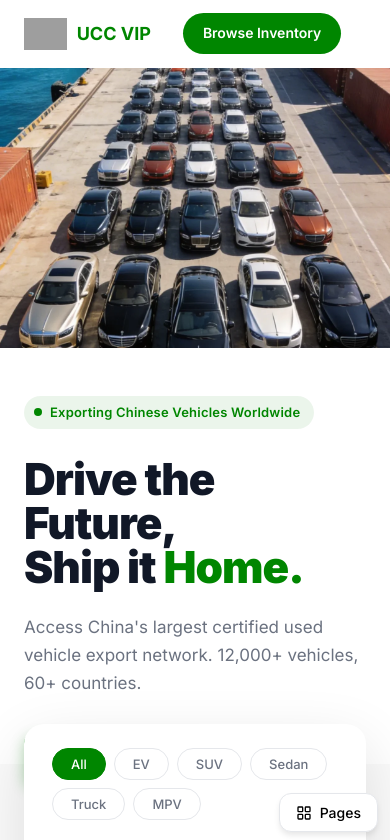
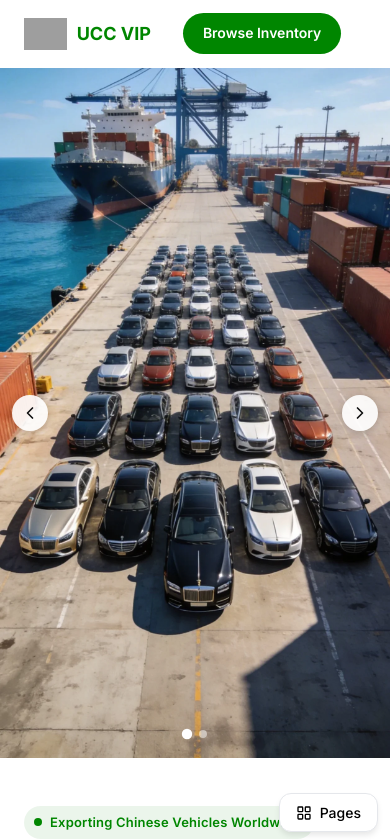
Before and after one commit to therealechan/ucc-redesign, a Vue app: page /v7 in a window 390 px wide. Shown: the top 840 px of the page. Built offline with nearby package versions, Linux system fonts and the light colour scheme; grey boxes are pictures that could not be loaded.

Commit message:
feat: V7+V8 hero image switcher with dots + arrows (2 images)

```diff
--- a/src/components/v7/HeroSection.vue
+++ b/src/components/v7/HeroSection.vue
@@ -41,21 +41,33 @@
 
       <!-- Right Panel -->
       <div class="hero-right">
-        <div class="dot-grid"></div>
-        <div class="image-wrapper">
-          <img
-            src="/hero-port.webp"
-            alt="Vehicle"
-            class="hero-img"
+        <img :src="images[current]" alt="Vehicle" class="hero-img" />
+        <!-- Image switcher dots -->
+        <div class="img-switcher">
+          <button
+            v-for="(img, i) in images"
+            :key="i"
+            class="dot"
+            :class="{ active: current === i }"
+            @click="current = i"
           />
         </div>
+        <!-- Prev/Next arrows -->
+        <button class="arrow arrow-prev" @click="prev"><ChevronLeft :size="20" /></button>
+        <button class="arrow arrow-next" @click="next"><ChevronRight :size="20" /></button>
       </div>
     </div>
   </section>
 </template>
 
 <script setup>
-import { ArrowRight, Star, ShieldCheck } from 'lucide-vue-next'
+import { ref } from 'vue'
+import { ArrowRight, Star, ShieldCheck, ChevronLeft, ChevronRight } from 'lucide-vue-next'
+
+const images = ['/hero-port.webp', '/hero-2.webp']
+const current = ref(0)
+const prev = () => current.value = (current.value - 1 + images.length) % images.length
+const next = () => current.value = (current.value + 1) % images.length
 </script>
 
 <style scoped>
@@ -66,7 +78,7 @@ import { ArrowRight, Star, ShieldCheck } from 'lucide-vue-next'
 .hero-grid {
   display: grid;
   grid-template-columns: 1.1fr 0.9fr;
-  height: calc(100vh - 68px - 80px); /* 80px reserve for search card overlap */
+  height: calc(100vh - 68px - 80px);
 }
 
 .hero-left {
@@ -110,9 +122,7 @@ import { ArrowRight, Star, ShieldCheck } from 'lucide-vue-next'
   margin: 0 0 24px 0;
 }
 
-.hero-title .green {
-  color: #008600;
-}
+.hero-title .green { color: #008600; }
 
 .hero-sub {
   font-size: 17px;
@@ -140,11 +150,7 @@ import { ArrowRight, Star, ShieldCheck } from 'lucide-vue-next'
   transition: background 0.2s, transform 0.2s;
   box-shadow: 0 4px 14px rgba(0, 134, 0, 0.3);
 }
-
-.btn-primary:hover {
-  background: #006a00;
-  transform: translateY(-2px);
-}
+.btn-primary:hover { background: #006a00; transform: translateY(-2px); }
 
 .btn-ghost {
   display: flex;
@@ -156,10 +162,7 @@ import { ArrowRight, Star, ShieldCheck } from 'lucide-vue-next'
   text-decoration: none;
   transition: color 0.2s;
 }
-
-.btn-ghost:hover {
-  color: #008600;
-}
+.btn-ghost:hover { color: #008600; }
 
 .trust-strip {
   display: flex;
@@ -178,10 +181,7 @@ import { ArrowRight, Star, ShieldCheck } from 'lucide-vue-next'
   font-weight: 500;
 }
 
-.stars {
-  display: flex;
-  gap: 2px;
-}
+.stars { display: flex; gap: 2px; }
 
 .trust-divider {
   width: 1px;
@@ -195,92 +195,80 @@ import { ArrowRight, Star, ShieldCheck } from 'lucide-vue-next'
   overflow: hidden;
 }
 
-.dot-grid {
-  display: none;
-}
-
-.image-wrapper {
-  position: relative;
-  width: 100%;
-  height: 100%;
-}
-
 .hero-img {
   width: 100%;
   height: 100%;
   display: block;
   object-fit: cover;
+  transition: opacity 0.4s ease;
 }
 
-.stat-chip {
+/* Dot switcher */
+.img-switcher {
   position: absolute;
+  bottom: 20px;
+  left: 50%;
+  transform: translateX(-50%);
   display: flex;
-  flex-direction: column;
-  align-items: center;
-  padding: 12px 18px;
-  border-radius: 14px;
-  min-width: 90px;
-  z-index: 2;
+  gap: 8px;
+  z-index: 10;
 }
 
-.stat-chip.top-left {
-  top: 24px;
-  left: 24px;
+.dot {
+  width: 8px;
+  height: 8px;
+  border-radius: 50%;
+  background: rgba(255,255,255,0.5);
+  border: none;
+  cursor: pointer;
+  padding: 0;
+  transition: background 0.2s, transform 0.2s;
+}
+.dot.active {
   background: #fff;
-  box-shadow: 0 8px 24px rgba(0, 0, 0, 0.15);
+  transform: scale(1.3);
 }
 
-.stat-chip.bottom-right {
-  bottom: 24px;
-  right: 24px;
+/* Arrows */
+.arrow {
+  position: absolute;
+  top: 50%;
+  transform: translateY(-50%);
+  width: 36px;
+  height: 36px;
+  border-radius: 50%;
+  background: rgba(255,255,255,0.9);
+  border: none;
+  cursor: pointer;
+  display: flex;
+  align-items: center;
+  justify-content: center;
+  color: #111;
+  z-index: 10;
+  transition: background 0.2s;
+  box-shadow: 0 2px 8px rgba(0,0,0,0.2);
 }
-
-.stat-chip.green-chip {
-  background: #008600;
-}
-
-.stat-number {
-  font-size: 18px;
-  font-weight: 800;
-  color: #111827;
-  line-height: 1;
-}
-
-.green-chip .stat-number,
-.green-chip .stat-label {
-  color: #fff;
-}
-
-.stat-label {
-  font-size: 11px;
-  font-weight: 500;
-  color: #6B7280;
-  margin-top: 2px;
-}
+.arrow:hover { background: #fff; }
+.arrow-prev { left: 12px; }
+.arrow-next { right: 12px; }
 
 @media (max-width: 768px) {
   .hero-grid {
     grid-template-columns: 1fr;
-    min-height: auto;
+    height: auto;
   }
-
   .hero-left {
     padding: 48px 24px 40px;
     order: 1;
   }
-
   .hero-right {
     min-height: 280px;
     order: 0;
   }
-
   .hero-title {
     font-size: 44px;
     letter-spacing: -1px;
   }
-
-  .hero-content {
-    max-width: 100%;
-  }
+  .hero-content { max-width: 100%; }
 }
 </style>
--- a/src/components/v8/HeroSection.vue
+++ b/src/components/v8/HeroSection.vue
@@ -25,14 +25,33 @@
     </div>
 
     <div class="hero-right">
-      <img src="/hero-port.webp" alt="Vehicle" class="hero-img" />
+      <img :src="images[current]" alt="Vehicle" class="hero-img" />
       <div class="hero-overlay"></div>
+      <!-- Dot switcher -->
+      <div class="img-switcher">
+        <button
+          v-for="(img, i) in images"
+          :key="i"
+          class="dot"
+          :class="{ active: current === i }"
+          @click="current = i"
+        />
+      </div>
+      <!-- Arrows -->
+      <button class="arrow arrow-prev" @click="prev"><ChevronLeft :size="18" /></button>
+      <button class="arrow arrow-next" @click="next"><ChevronRight :size="18" /></button>
     </div>
   </section>
 </template>
 
 <script setup>
-import { PlayCircle } from 'lucide-vue-next'
+import { ref } from 'vue'
+import { PlayCircle, ChevronLeft, ChevronRight } from 'lucide-vue-next'
+
+const images = ['/hero-port.webp', '/hero-2.webp']
+const current = ref(0)
+const prev = () => current.value = (current.value - 1 + images.length) % images.length
+const next = () => current.value = (current.value + 1) % images.length
 </script>
 
 <style scoped>
@@ -198,6 +217,52 @@ import { PlayCircle } from 'lucide-vue-next'
   z-index: 1;
 }
 
+.img-switcher {
+  position: absolute;
+  bottom: 20px;
+  left: 50%;
+  transform: translateX(-50%);
+  display: flex;
+  gap: 8px;
+  z-index: 10;
+}
+
+.dot {
+  width: 8px;
+  height: 8px;
+  border-radius: 50%;
+  background: rgba(255,255,255,0.5);
+  border: none;
+  cursor: pointer;
+  padding: 0;
+  transition: background 0.2s, transform 0.2s;
+}
+.dot.active {
+  background: #fff;
+  transform: scale(1.3);
+}
+
+.arrow {
+  position: absolute;
+  top: 50%;
+  transform: translateY(-50%);
+  width: 36px;
+  height: 36px;
+  border-radius: 50%;
+  background: rgba(255,255,255,0.15);
+  border: 1px solid rgba(255,255,255,0.3);
+  cursor: pointer;
+  display: flex;
+  align-items: center;
+  justify-content: center;
+  color: #fff;
+  z-index: 10;
+  transition: background 0.2s;
+}
+.arrow:hover { background: rgba(255,255,255,0.3); }
+.arrow-prev { left: 20px; }
+.arrow-next { right: 20px; }
+
 @media (max-width: 768px) {
   .hero {
     grid-template-columns: 1fr;
```
Also changed, not shown: public/hero-2.webp (added).
